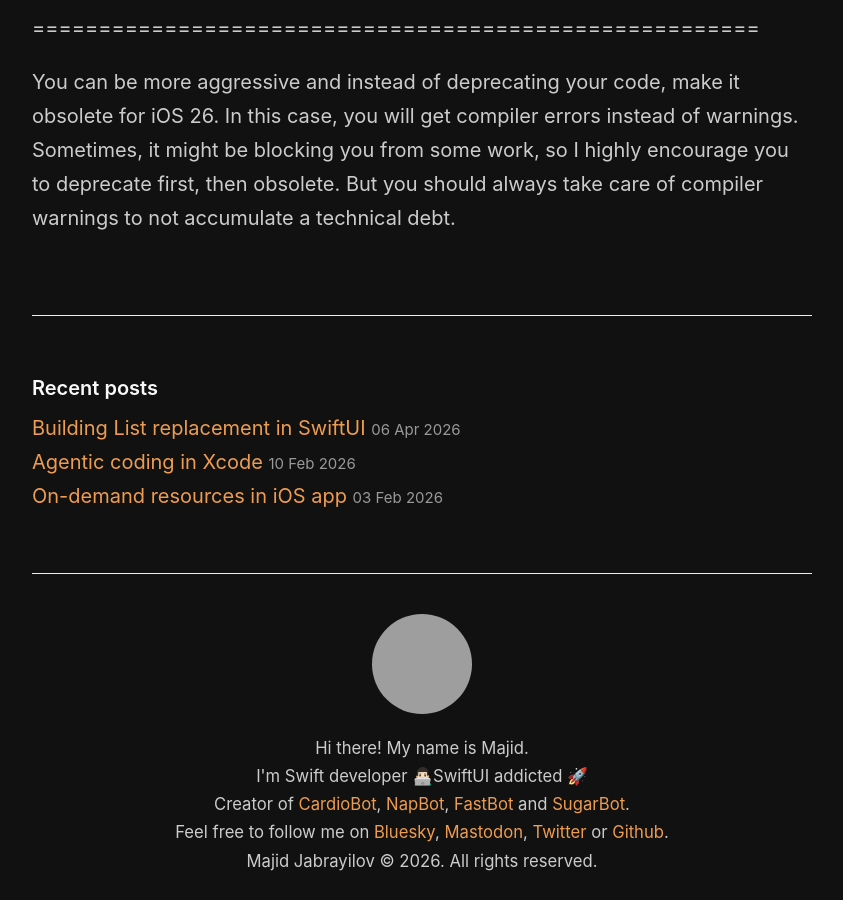
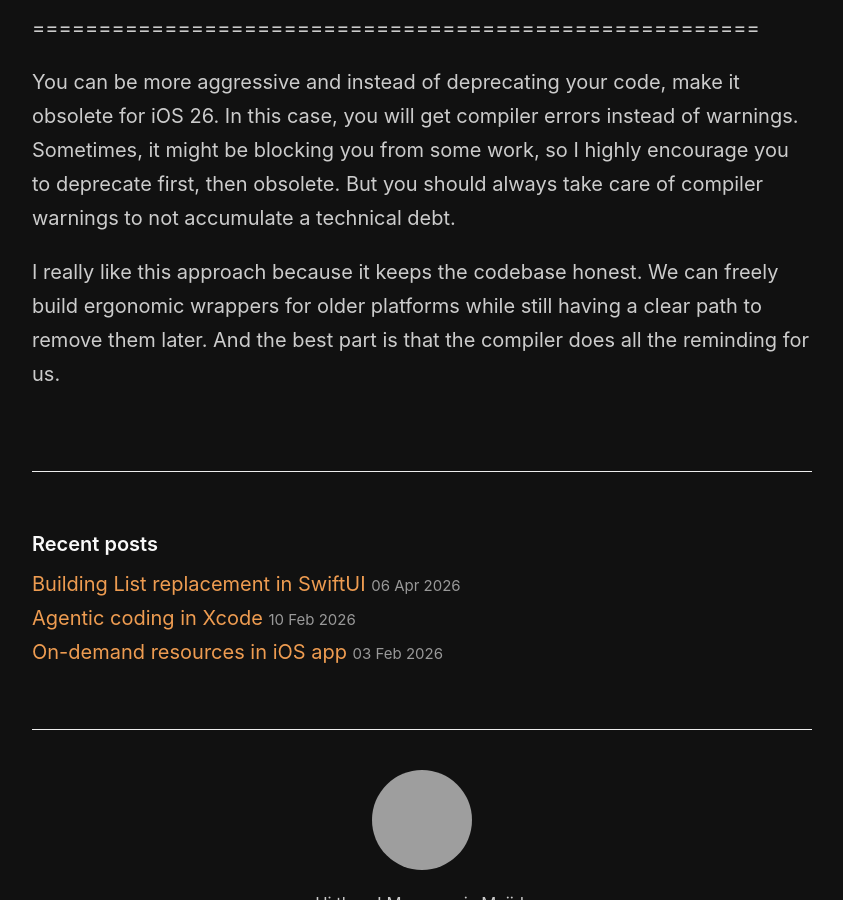
Before and after one commit to mecid/mecid.github.io, a Jekyll site: the page built from _posts/2026-05-19-deprecating-your-own-convenience-api.md, in a window 1280 px wide and 900 px high, scrolled down 1621 px, cut to the strip 0-900 px from the top of the window. Shown: the whole strip, without its empty margins (218-1061 px from the left). Built offline with Jekyll 4.4.1, drawn with Linux system fonts in a browser that asks for light colours; grey boxes are pictures that could not be loaded.

Commit message:
deprecating post conclusion added

```diff
--- a/_posts/2026-05-19-deprecating-your-own-convenience-api.md
+++ b/_posts/2026-05-19-deprecating-your-own-convenience-api.md
@@ -26,3 +26,5 @@ As soon as you bump the target of your app to iOS 26, all the usage of the toolb
 =======================================================
 
 You can be more aggressive and instead of deprecating your code, make it obsolete for iOS 26. In this case, you will get compiler errors instead of warnings. Sometimes, it might be blocking you from some work, so I highly encourage you to deprecate first, then obsolete. But you should always take care of compiler warnings to not accumulate a technical debt.
+
+I really like this approach because it keeps the codebase honest. We can freely build ergonomic wrappers for older platforms while still having a clear path to remove them later. And the best part is that the compiler does all the reminding for us.
```
